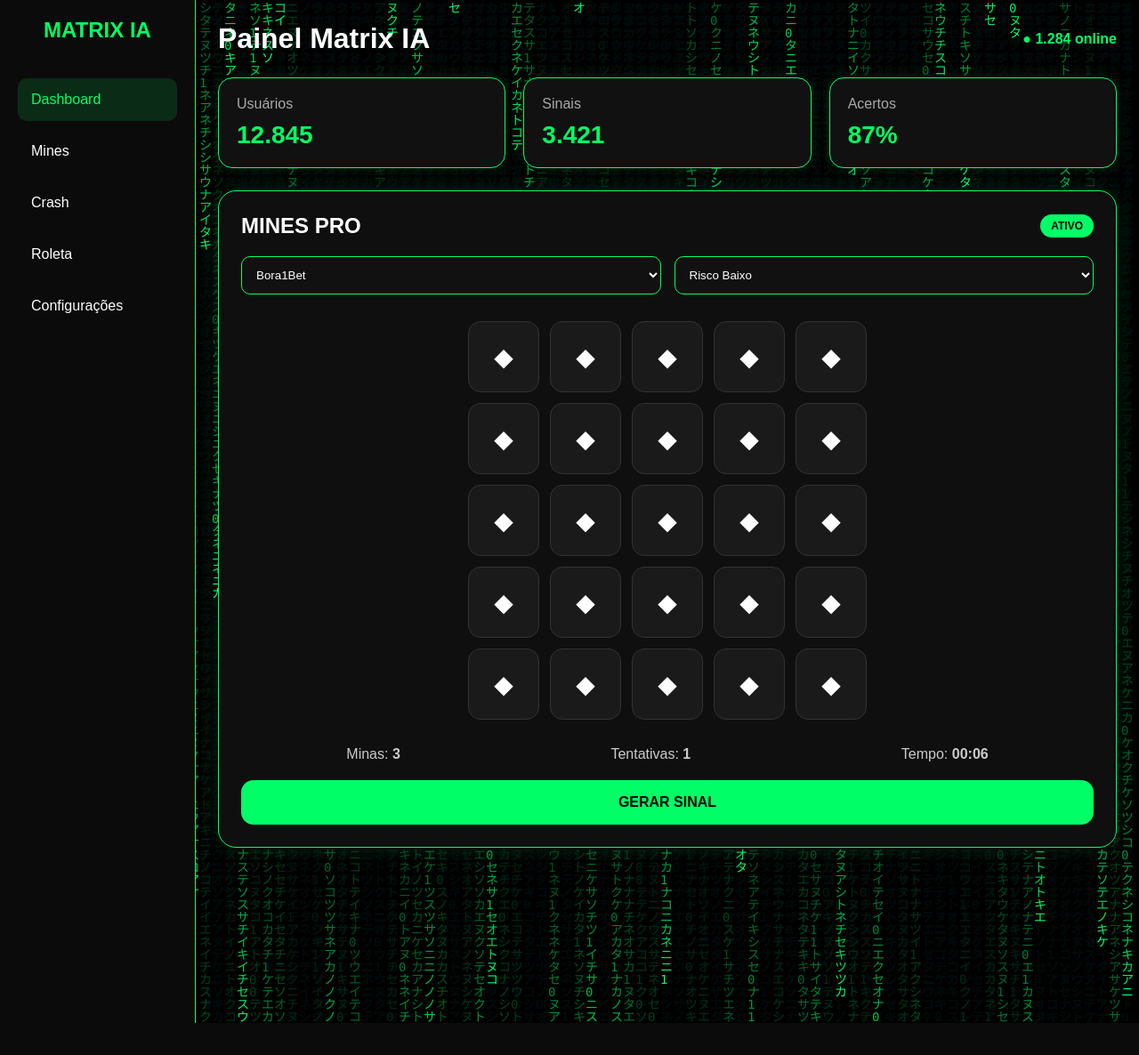
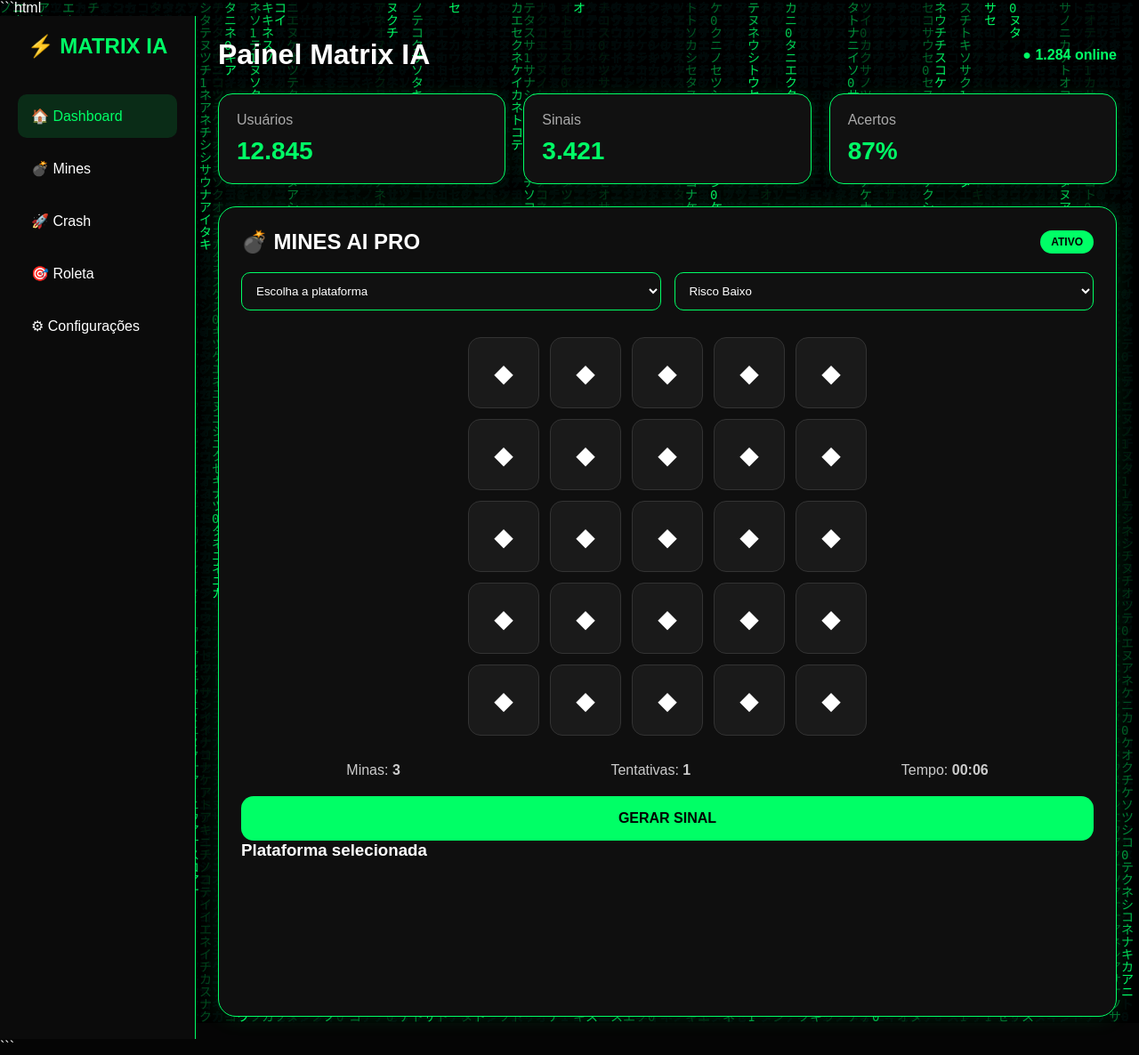
Before and after one commit to WillianJrr/matrixia, a Flask app: page / in a window 1280 px wide. Shown: the whole page at 89% size. Before the commit the page ends 1150 px from the top, so only its background shows below. Run offline with Flask 3, Linux system fonts and the light colour scheme.

Commit message:
Adicionar links das plataformas no Mines

````diff
--- a/templates/index.html
+++ b/templates/index.html
@@ -1,79 +1,332 @@
+```html
 <!DOCTYPE html>
 <html lang="pt-br">
+
 <head>
     <meta charset="UTF-8">
     <meta name="viewport" content="width=device-width, initial-scale=1.0">
+
     <title>Matrix IA</title>
+
     <link rel="stylesheet" href="{{ url_for('static', filename='css/style.css') }}">
 </head>
+
+
 <body>
 
 <canvas id="matrix"></canvas>
 
+
+<!-- MENU LATERAL -->
 <div class="sidebar">
-    <div class="logo">MATRIX IA</div>
+
+    <div class="logo">
+        ⚡ MATRIX IA
+    </div>
+
+
     <ul>
-        <li class="active">Dashboard</li>
-        <li>Mines</li>
-        <li>Crash</li>
-        <li>Roleta</li>
-        <li>Configurações</li>
+
+        <li class="active">
+            🏠 Dashboard
+        </li>
+
+        <li>
+            💣 Mines
+        </li>
+
+        <li>
+            🚀 Crash
+        </li>
+
+        <li>
+            🎯 Roleta
+        </li>
+
+        <li>
+            ⚙ Configurações
+        </li>
+
     </ul>
+
 </div>
 
+
+
+<!-- CONTEÚDO PRINCIPAL -->
+
 <div class="main">
+
+
     <div class="topbar">
-        <h1>Painel Matrix IA</h1>
-        <div class="online">● 1.284 online</div>
+
+        <h1>
+            Painel Matrix IA
+        </h1>
+
+
+        <div class="online">
+            ● 1.284 online
+        </div>
+
+
     </div>
 
+
+
+
+    <!-- CARDS -->
+
     <div class="stats">
+
+
         <div class="card">
-            <span>Usuários</span>
-            <h2>12.845</h2>
+
+            <span>
+                Usuários
+            </span>
+
+            <h2>
+                12.845
+            </h2>
+
         </div>
+
+
+
         <div class="card">
-            <span>Sinais</span>
-            <h2>3.421</h2>
+
+            <span>
+                Sinais
+            </span>
+
+            <h2>
+                3.421
+            </h2>
+
         </div>
+
+
+
+
         <div class="card">
-            <span>Acertos</span>
-            <h2>87%</h2>
+
+            <span>
+                Acertos
+            </span>
+
+            <h2>
+                87%
+            </h2>
+
         </div>
+
+
+
     </div>
 
+
+
+
+
+    <!-- PAINEL MINES -->
+
     <div class="panel">
+
+
         <div class="panel-header">
-            <h2>MINES PRO</h2>
-            <div class="badge">ATIVO</div>
+
+            <h2>
+                💣 MINES AI PRO
+            </h2>
+
+
+            <div class="badge">
+                ATIVO
+            </div>
+
+
         </div>
 
+
+
+
+
         <div class="controls">
-            <select>
-                <option>Bora1Bet</option>
-                <option>Blaze</option>
-                <option>JonBet</option>
+
+
+            <!-- PLATAFORMA -->
+
+            <select id="siteSelect">
+
+                <option value="">
+                    Escolha a plataforma
+                </option>
+
+
+                <option value="https://bora1bet.com">
+                    Bora1Bet
+                </option>
+
+
+                <option value="https://blaze.com">
+                    Blaze
+                </option>
+
+
+                <option value="https://jonbet.com">
+                    JonBet
+                </option>
+
+
             </select>
 
+
+
+
+
+            <!-- RISCO -->
+
             <select>
-                <option>Risco Baixo</option>
-                <option>Risco Médio</option>
-                <option>Risco Alto</option>
+
+
+                <option>
+                    Risco Baixo
+                </option>
+
+
+                <option>
+                    Risco Médio
+                </option>
+
+
+                <option>
+                    Risco Alto
+                </option>
+
+
             </select>
+
+
+
         </div>
 
-        <div class="grid" id="grid"></div>
+
+
+
+
+
+        <!-- GRID MINES -->
+
+        <div class="grid" id="grid">
+
+        </div>
+
+
+
+
+
+
+
+        <!-- INFORMAÇÕES -->
 
         <div class="info">
-            <div>Minas: <strong>3</strong></div>
-            <div>Tentativas: <strong>1</strong></div>
-            <div>Tempo: <strong id="timer">00:00</strong></div>
+
+
+            <div>
+                Minas:
+                <strong>
+                    3
+                </strong>
+            </div>
+
+
+
+            <div>
+                Tentativas:
+                <strong>
+                    1
+                </strong>
+            </div>
+
+
+
+
+            <div>
+                Tempo:
+                <strong id="timer">
+                    00:00
+                </strong>
+            </div>
+
+
+
         </div>
 
-        <button id="generate">GERAR SINAL</button>
+
+
+
+
+
+
+        <!-- BOTÃO -->
+
+        <button id="generate">
+
+            GERAR SINAL
+
+        </button>
+
+
+
+
+
+
+
+
+        <!-- SITE DA PLATAFORMA -->
+
+        <div class="site-container">
+
+
+            <h3>
+                Plataforma selecionada
+            </h3>
+
+
+
+            <iframe
+
+                id="siteFrame"
+
+                src=""
+
+                frameborder="0">
+
+            </iframe>
+
+
+
+        </div>
+
+
+
+
+
     </div>
+
+
+
 </div>
 
+
+
+
+
 <script src="{{ url_for('static', filename='js/script.js') }}"></script>
+
+
 </body>
+
 </html>
+```
````
